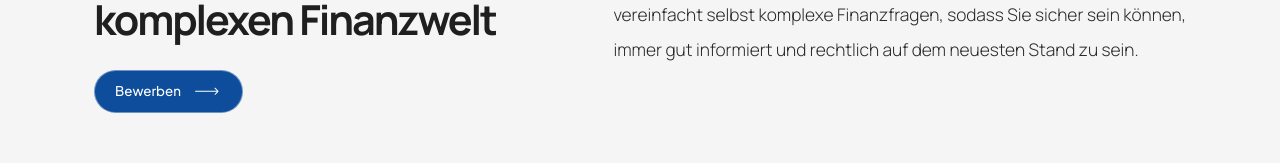
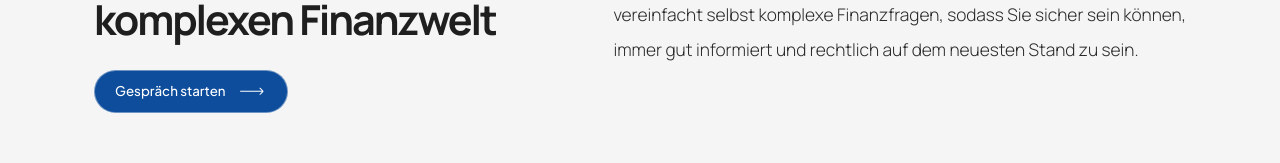
Before and after one commit to GustaDev00/noser, a Next.js app: page /privatkunden in a window 1280 px wide. Shown: the part 763-926 px from the top of the page. Built offline with nearby package versions, Linux system fonts and the light colour scheme.

Commit message:
feat: ajuste link

```diff
--- a/src/templates/home/downloads/constants.tsx
+++ b/src/templates/home/downloads/constants.tsx
@@ -15,7 +15,7 @@ export default {
     </>
   ),
   link: {
-    href: "/uber-uns",
+    href: "/nutzliche-ressourcen",
     title: "Mehr erfahren",
   },
   img: {
--- a/src/templates/privatkunden/intro/constants.tsx
+++ b/src/templates/privatkunden/intro/constants.tsx
@@ -24,7 +24,7 @@ export default {
   ),
   button: {
     href: "/uber-uns",
-    title: "Bewerben",
+    title: "Gespräch starten",
   },
   img: {
     src: "/imgs/privatkunden/intro/hero.png",
```
